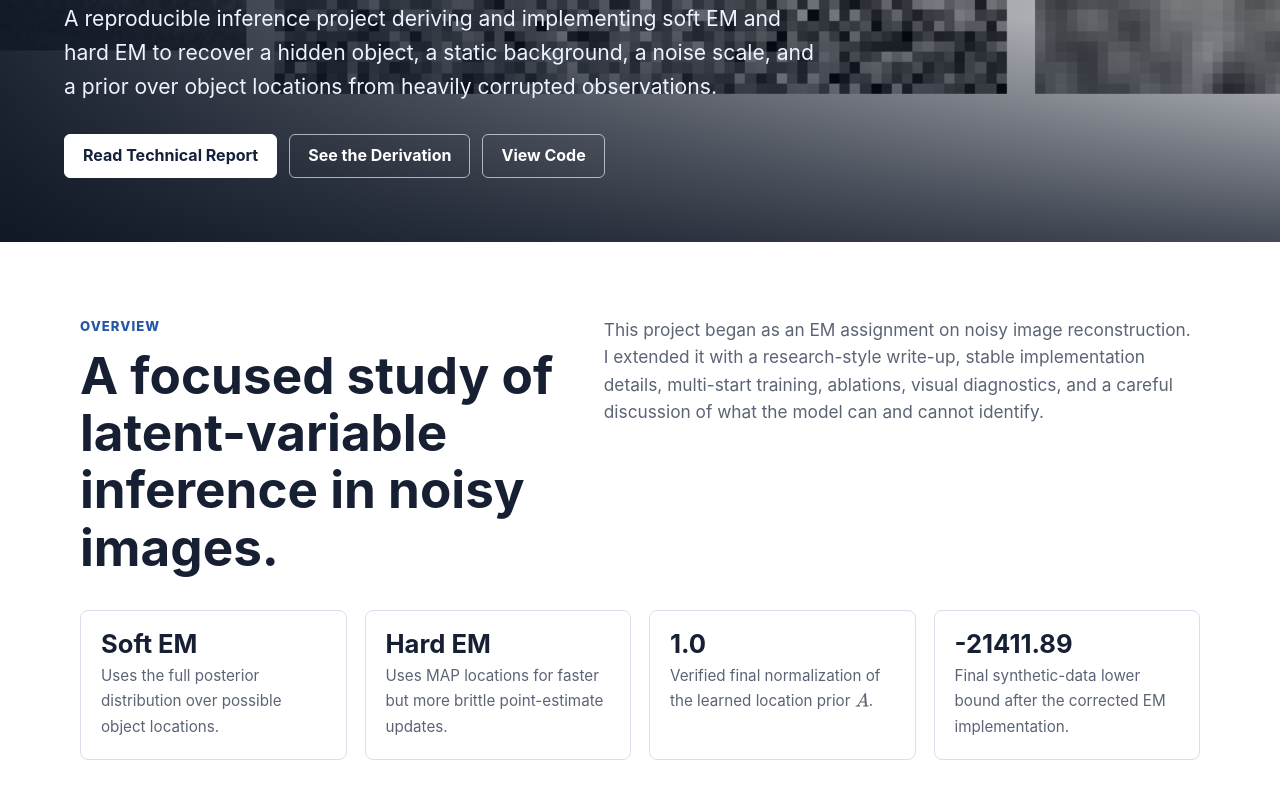
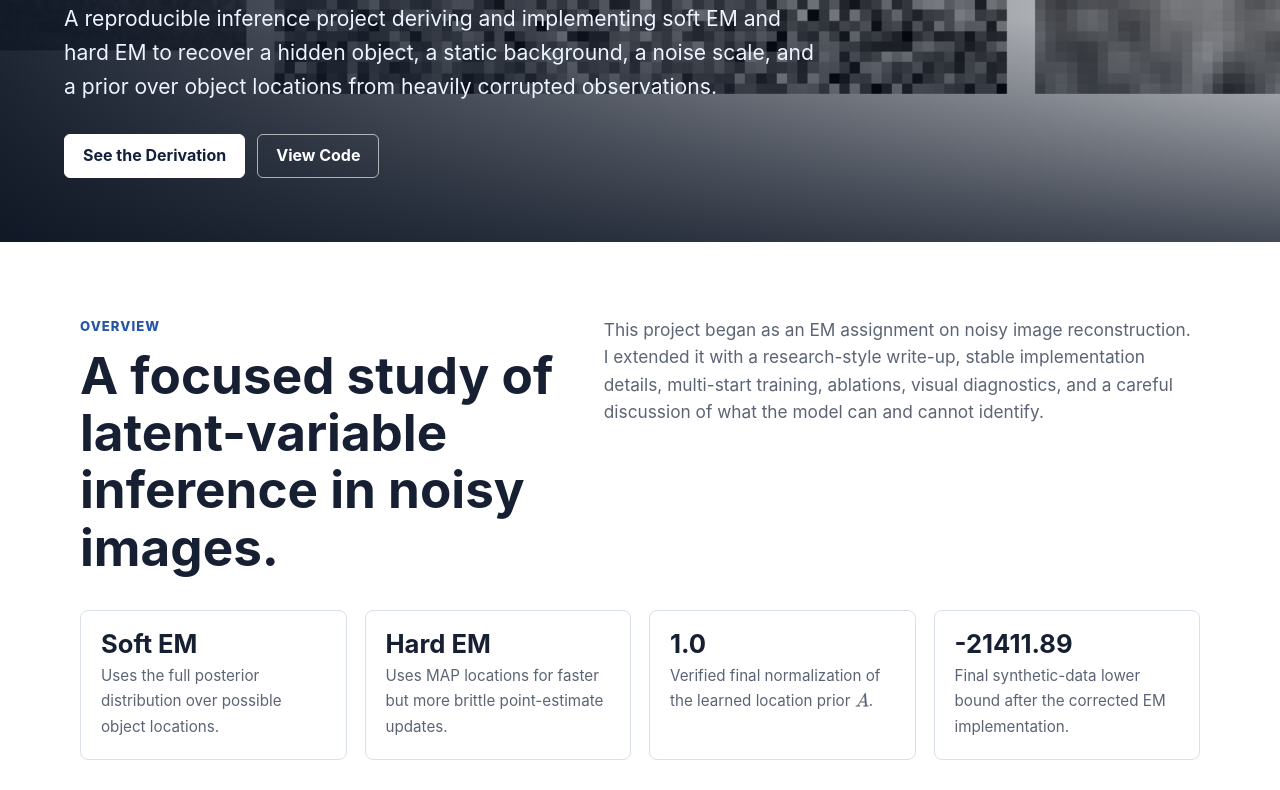
Before and after one commit to vskates/EM-latent-object-localization, a plain HTML site: page docs/index.html in a window 1280 px wide. Shown: the part 587-1377 px from the top of the page. Drawn offline with nearby package versions, Linux system fonts and the light colour scheme.

Commit message:
Remove Russian report links from public site

```diff
--- a/docs/index.html
+++ b/docs/index.html
@@ -39,8 +39,7 @@
         a static background, a noise scale, and a prior over object locations from heavily corrupted observations.
       </p>
       <div class="actions">
-        <a class="button primary" href="assets/technical-report.pdf">Read Technical Report</a>
-        <a class="button" href="#method">See the Derivation</a>
+        <a class="button primary" href="#method">See the Derivation</a>
         <a class="button" href="https://github.com/vskates/em-latent-object-localization">View Code</a>
       </div>
     </div>
@@ -315,7 +314,7 @@ pdflatex -interaction=nonstopmode REPORT.tex</code></pre>
   <footer class="footer">
     <div class="wrap">
       <span>EM for Latent Object Localization in Noisy Images</span>
-      <span><a href="assets/technical-report.pdf">Technical report</a> · <a href="https://github.com/vskates/em-latent-object-localization">Repository</a></span>
+      <span><a href="https://github.com/vskates/em-latent-object-localization">Repository</a></span>
     </div>
   </footer>
 </body>
```
Also changed, not shown: 3 other files.
